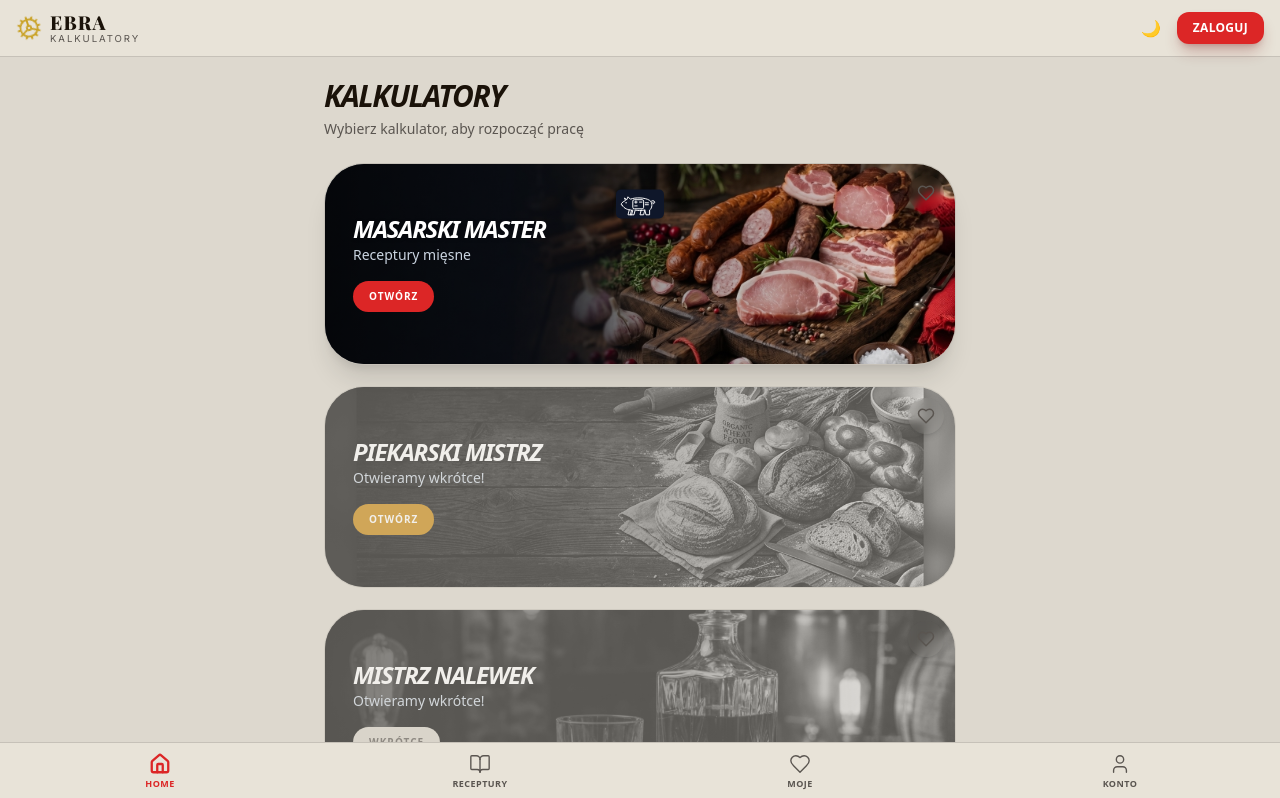
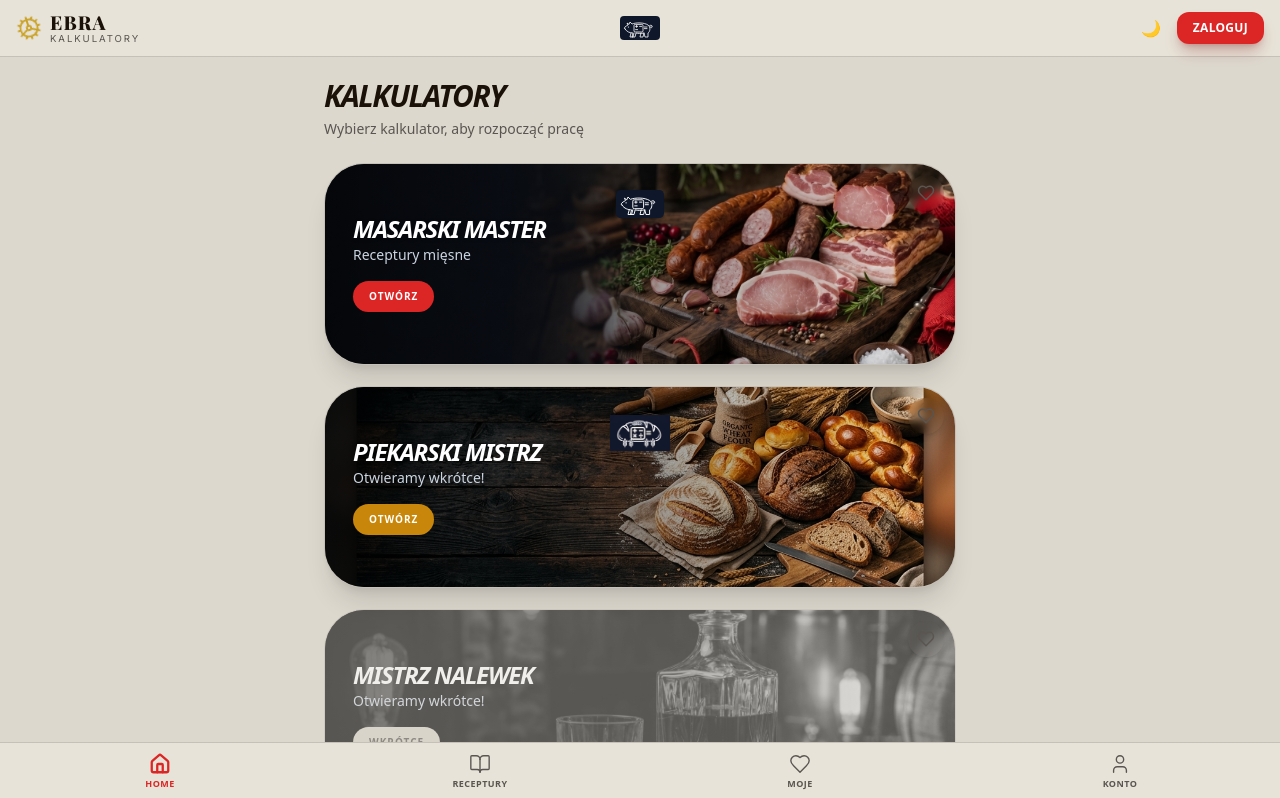
Before and after one commit to krzysiekgodek-ops/masarz, a React (Vite) app: page / in a window 1280 px wide. Shown: the top 798 px of the page. Built offline with nearby package versions, Linux system fonts and the light colour scheme; no server answers; the database is empty; a web font is replaced by a local one.

Commit message:
poprawki masarz

```diff
--- a/src/components/Header.jsx
+++ b/src/components/Header.jsx
@@ -2,7 +2,7 @@ import React from 'react';
 import { LayoutDashboard, Cog } from 'lucide-react';
 
 const Header = ({ user, userProfile, activeTab, setActiveTab, setIsAuthModalOpen, theme, toggleTheme }) => (
-  <header className="no-print bg-[var(--bg-card)] border-b border-[var(--border)] px-4 py-3 flex justify-between items-center sticky top-0 z-40">
+  <header className="no-print bg-[var(--bg-card)] border-b border-[var(--border)] px-4 py-3 flex justify-between items-center sticky top-0 z-40 relative">
     <a
       href="https://www.ebra.pl"
       className="flex items-center gap-2 cursor-pointer select-none no-underline"
@@ -23,6 +23,16 @@ const Header = ({ user, userProfile, activeTab, setActiveTab, setIsAuthModalOpen
         </span>
       </div>
     </a>
+
+    <div className="absolute left-1/2 -translate-x-1/2 pointer-events-none">
+      <img
+        src="/logo.svg"
+        alt="Masarski Master"
+        width={40}
+        height={40}
+        style={{ objectFit: 'contain' }}
+      />
+    </div>
 
     <div className="flex items-center gap-2">
       <button
--- a/src/components/HomeScreen.jsx
+++ b/src/components/HomeScreen.jsx
@@ -20,11 +20,13 @@ const CALCULATORS = [
     name: 'Piekarski Mistrz',
     description: 'Domowe receptury pieczywa',
     active: false,
-    url: 'https://piekarz.ebra.pl/#receptury',
+    url: 'https://www.piekarz.ebra.pl/#receptury',
     hasBanner: true,
     banner: '/banner_piekarz.png',
     bannerTitle: 'Piekarski Mistrz',
     bannerSub: 'Otwieramy wkrótce!',
+    logo: '/logo_piekarz.png',
+    noGrayscale: true,
   },
   {
     id: 'nalewki',
@@ -117,7 +119,7 @@ const HomeScreen = ({ setActiveTab, ads }) => {
               <button
                 onClick={() => handleCardClick(calc)}
                 className={`w-full text-left bg-[var(--bg-card)] rounded-[2.5rem] border border-[var(--border)] overflow-hidden transition-all ${
-                  calc.active ? 'shadow-xl hover:shadow-2xl group' : 'opacity-60'
+                  calc.active ? 'shadow-xl hover:shadow-2xl group' : calc.noGrayscale ? 'shadow-xl hover:shadow-2xl' : 'opacity-60'
                 }`}
               >
                 {calc.hasBanner ? (
@@ -125,11 +127,16 @@ const HomeScreen = ({ setActiveTab, ads }) => {
                     <img
                       src={calc.banner}
                       alt={calc.name}
-                      className={`absolute inset-0 w-full h-full object-cover transition-transform duration-700 ${calc.active ? 'group-hover:scale-105' : 'grayscale'}`}
+                      className={`absolute inset-0 w-full h-full object-cover transition-transform duration-700 ${calc.active ? 'group-hover:scale-105' : calc.noGrayscale ? '' : 'grayscale'}`}
                     />
                     <div className="absolute inset-0 bg-gradient-to-r from-black/75 via-black/40 to-transparent" />
-                    {calc.active && (
-                      <img src="/logo.svg" alt="Logo" className="absolute top-4 left-1/2 -translate-x-1/2 w-12 h-12 drop-shadow z-10" />
+                    {(calc.active || calc.logo) && (
+                      <img
+                        src={calc.logo || '/logo.svg'}
+                        alt="Logo"
+                        className="absolute top-4 left-1/2 -translate-x-1/2 drop-shadow z-10"
+                        style={{ width: calc.logo ? 60 : 48, height: calc.logo ? 60 : 48, objectFit: 'contain' }}
+                      />
                     )}
                     <div className="absolute inset-0 flex flex-col justify-center px-7 gap-1">
                       <p className="text-2xl font-black uppercase italic tracking-tighter text-white leading-none drop-shadow">
--- a/src/components/RecipeModal.jsx
+++ b/src/components/RecipeModal.jsx
@@ -6,8 +6,14 @@ const EMPTY_RECIPE = {
   name: '', category: '',
   meats: [{ name: '', val: 0, grinding: '' }],
   spices: [{ name: '', perKg: 0, unit: 'g' }],
-  tech: '', imageUrl: ''
+  tech: '', imageUrl: '', videoUrl: ''
 };
+
+const POPULAR_SPICES = [
+  'Sól', 'Peklosól', 'Pieprz mielony', 'Pieprz w ziarnach',
+  'Ziele angielskie', 'Papryka ostra', 'Cukier', 'Woda',
+  'Czosnek świeży', 'Czosnek suszony', 'Majeranek', 'Kolendra',
+];
 
 const RecipeModal = ({ user, categories, initialRecipe, onClose, onSave, recipeCount = 0, recipeLimit = Infinity }) => {
   const isNew = !initialRecipe?.id;
@@ -85,6 +91,10 @@ const RecipeModal = ({ user, categories, initialRecipe, onClose, onSave, recipeC
               <p className="text-[10px] font-black text-[var(--text-dim)] uppercase ml-4 leading-none">Proces (użyj **pogrubienie**)</p>
               <textarea placeholder="Opis procesu produkcyjnego..." className={`${inputCls} h-64`} value={formRecipe.tech} onChange={e => setFormRecipe({ ...formRecipe, tech: e.target.value })} />
             </div>
+            <div className="space-y-1">
+              <p className="text-[10px] font-black text-[var(--text-dim)] uppercase ml-4">Link do YouTube (opcjonalny)</p>
+              <input placeholder="https://youtube.com/..." className={inputCls} value={formRecipe.videoUrl || ''} onChange={e => setFormRecipe({ ...formRecipe, videoUrl: e.target.value })} />
+            </div>
             <div className="bg-[var(--bg)] p-6 rounded-[2.5rem] border-2 border-dashed border-[var(--border)] text-center min-h-[140px] flex items-center justify-center relative overflow-hidden text-[var(--text-dim)]">
               {formRecipe.imageUrl ? (
                 <>
@@ -127,7 +137,16 @@ const RecipeModal = ({ user, categories, initialRecipe, onClose, onSave, recipeC
               <button onClick={() => setFormRecipe({ ...formRecipe, spices: [{ name: '', perKg: 0, unit: 'g' }, ...formRecipe.spices] })} className="p-2 bg-[var(--bg-input)] text-[var(--text)] rounded-lg shadow-lg"><Plus size={16} /></button>
             </div>
             {formRecipe.spices.map((s, i) => (
-              <div key={i} className="flex gap-2">
+              <div key={i} className="flex flex-col gap-1.5">
+                <select
+                  className={`text-xs ${smInputCls}`}
+                  value=""
+                  onChange={e => { if (e.target.value) updateSpice(i, 'name', e.target.value); }}
+                >
+                  <option value="">Wybierz lub wpisz własną...</option>
+                  {POPULAR_SPICES.map(sp => <option key={sp} value={sp}>{sp}</option>)}
+                </select>
+                <div className="flex gap-2">
                   <input placeholder="Nazwa" className={`flex-1 ${smInputCls}`} value={s.name} onChange={e => updateSpice(i, 'name', e.target.value)} />
                   <input type="number" step="0.1" className={`w-24 text-center font-black ${smInputCls}`} value={s.perKg} onChange={e => updateSpice(i, 'perKg', e.target.value)} />
                   <select className={`w-20 text-center text-xs ${smInputCls}`} value={s.unit} onChange={e => updateSpice(i, 'unit', e.target.value)}>
@@ -136,8 +155,11 @@ const RecipeModal = ({ user, categories, initialRecipe, onClose, onSave, recipeC
                     <option value="ml">ml</option>
                     <option value="l">l</option>
                     <option value="szt">szt</option>
+                    <option value="ząbki">ząbki</option>
+                    <option value="kulki">kulki</option>
                   </select>
                   <button onClick={() => { const l = [...formRecipe.spices]; l.splice(i, 1); setFormRecipe({ ...formRecipe, spices: l }); }} className="text-red-400 hover:text-red-600"><Trash2 size={16} /></button>
+                </div>
               </div>
             ))}
           </div>
```
Also changed, not shown: public/logo_piekarz.png (added). Lines whose indentation alone changed are shown as unchanged.
